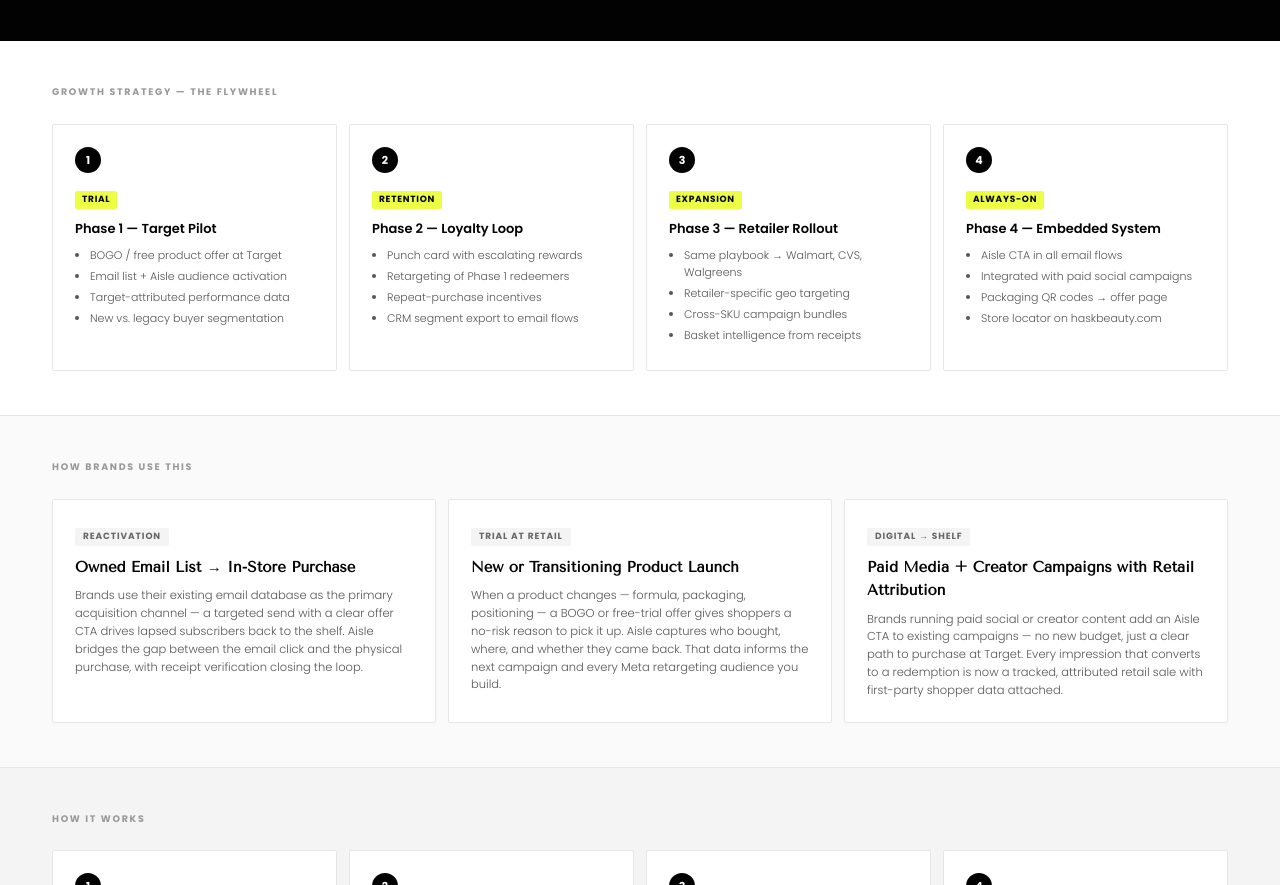
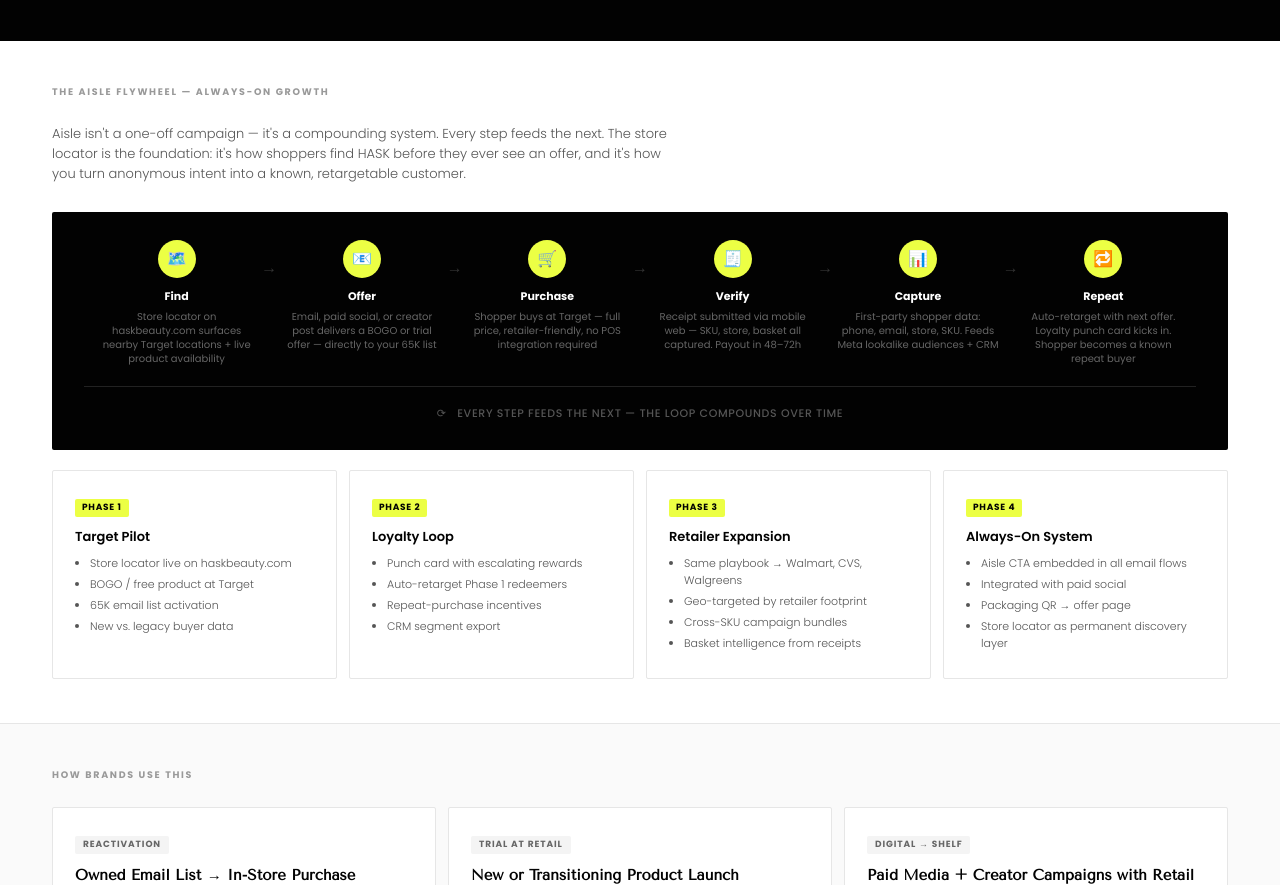
Before and after one commit to roko-boy/hask-one-pager, a plain HTML site: page index.html in a window 1280 px wide. Shown: the part 2499-3384 px from the top of the page. Drawn offline with nearby package versions, Linux system fonts and the light colour scheme.

Commit message:
Flywheel as centerpiece with store locator as Step 1

```diff
--- a/index.html
+++ b/index.html
@@ -644,52 +644,102 @@
   </div>
 </div>
 
-<!-- Flywheel Phases -->
+<!-- Flywheel — Centerpiece -->
 <div class="section" style="background:#fff; border-bottom:1px solid var(--gray-mid);">
-  <div class="section-label">Growth Strategy — The Flywheel</div>
-  <div class="phases">
+  <div class="section-label">The Aisle Flywheel — Always-On Growth</div>
+  <p style="font-size:13px;color:var(--gray-text);max-width:620px;margin-bottom:28px;font-weight:300;">Aisle isn't a one-off campaign — it's a compounding system. Every step feeds the next. The store locator is the foundation: it's how shoppers find HASK before they ever see an offer, and it's how you turn anonymous intent into a known, retargetable customer.</p>
+
+  <!-- Flywheel Loop -->
+  <div style="background:var(--black);border-radius:2px;padding:28px 32px;margin-bottom:20px;">
+    <div style="display:grid;grid-template-columns:repeat(6,1fr);gap:0;align-items:stretch;">
+
+      <div style="text-align:center;padding:0 12px;position:relative;">
+        <div style="width:38px;height:38px;background:var(--accent);border-radius:50%;display:flex;align-items:center;justify-content:center;margin:0 auto 10px;font-size:16px;">🗺️</div>
+        <div style="font-size:11px;font-weight:700;color:var(--white);margin-bottom:4px;">Find</div>
+        <div style="font-size:10px;color:#666;line-height:1.4;">Store locator on haskbeauty.com surfaces nearby Target locations + live product availability</div>
+        <div style="position:absolute;right:-8px;top:16px;color:#333;font-size:16px;">→</div>
+      </div>
+
+      <div style="text-align:center;padding:0 12px;position:relative;">
+        <div style="width:38px;height:38px;background:var(--accent);border-radius:50%;display:flex;align-items:center;justify-content:center;margin:0 auto 10px;font-size:16px;">📧</div>
+        <div style="font-size:11px;font-weight:700;color:var(--white);margin-bottom:4px;">Offer</div>
+        <div style="font-size:10px;color:#666;line-height:1.4;">Email, paid social, or creator post delivers a BOGO or trial offer — directly to your 65K list</div>
+        <div style="position:absolute;right:-8px;top:16px;color:#333;font-size:16px;">→</div>
+      </div>
+
+      <div style="text-align:center;padding:0 12px;position:relative;">
+        <div style="width:38px;height:38px;background:var(--accent);border-radius:50%;display:flex;align-items:center;justify-content:center;margin:0 auto 10px;font-size:16px;">🛒</div>
+        <div style="font-size:11px;font-weight:700;color:var(--white);margin-bottom:4px;">Purchase</div>
+        <div style="font-size:10px;color:#666;line-height:1.4;">Shopper buys at Target — full price, retailer-friendly, no POS integration required</div>
+        <div style="position:absolute;right:-8px;top:16px;color:#333;font-size:16px;">→</div>
+      </div>
+
+      <div style="text-align:center;padding:0 12px;position:relative;">
+        <div style="width:38px;height:38px;background:var(--accent);border-radius:50%;display:flex;align-items:center;justify-content:center;margin:0 auto 10px;font-size:16px;">🧾</div>
+        <div style="font-size:11px;font-weight:700;color:var(--white);margin-bottom:4px;">Verify</div>
+        <div style="font-size:10px;color:#666;line-height:1.4;">Receipt submitted via mobile web — SKU, store, basket all captured. Payout in 48–72h</div>
+        <div style="position:absolute;right:-8px;top:16px;color:#333;font-size:16px;">→</div>
+      </div>
+
+      <div style="text-align:center;padding:0 12px;position:relative;">
+        <div style="width:38px;height:38px;background:var(--accent);border-radius:50%;display:flex;align-items:center;justify-content:center;margin:0 auto 10px;font-size:16px;">📊</div>
+        <div style="font-size:11px;font-weight:700;color:var(--white);margin-bottom:4px;">Capture</div>
+        <div style="font-size:10px;color:#666;line-height:1.4;">First-party shopper data: phone, email, store, SKU. Feeds Meta lookalike audiences + CRM</div>
+        <div style="position:absolute;right:-8px;top:16px;color:#333;font-size:16px;">→</div>
+      </div>
+
+      <div style="text-align:center;padding:0 12px;">
+        <div style="width:38px;height:38px;background:var(--accent);border-radius:50%;display:flex;align-items:center;justify-content:center;margin:0 auto 10px;font-size:16px;">🔁</div>
+        <div style="font-size:11px;font-weight:700;color:var(--white);margin-bottom:4px;">Repeat</div>
+        <div style="font-size:10px;color:#666;line-height:1.4;">Auto-retarget with next offer. Loyalty punch card kicks in. Shopper becomes a known repeat buyer</div>
+      </div>
+
+    </div>
+    <div style="margin-top:20px;padding-top:18px;border-top:1px solid #222;text-align:center;font-size:11px;color:#555;font-weight:500;letter-spacing:0.06em;">
+      ⟳ &nbsp; EVERY STEP FEEDS THE NEXT — THE LOOP COMPOUNDS OVER TIME
+    </div>
+  </div>
+
+  <!-- Phase cards below -->
+  <div style="display:grid;grid-template-columns:repeat(4,1fr);gap:12px;margin-top:8px;">
     <div class="phase">
-      <div class="phase-num">1</div>
-      <span class="phase-tag">Trial</span>
-      <h4>Phase 1 — Target Pilot</h4>
+      <span class="phase-tag">Phase 1</span>
+      <h4>Target Pilot</h4>
       <ul>
-        <li>BOGO / free product offer at Target</li>
-        <li>Email list + Aisle audience activation</li>
-        <li>Target-attributed performance data</li>
-        <li>New vs. legacy buyer segmentation</li>
+        <li>Store locator live on haskbeauty.com</li>
+        <li>BOGO / free product at Target</li>
+        <li>65K email list activation</li>
+        <li>New vs. legacy buyer data</li>
       </ul>
     </div>
     <div class="phase">
-      <div class="phase-num">2</div>
-      <span class="phase-tag">Retention</span>
-      <h4>Phase 2 — Loyalty Loop</h4>
+      <span class="phase-tag">Phase 2</span>
+      <h4>Loyalty Loop</h4>
       <ul>
         <li>Punch card with escalating rewards</li>
-        <li>Retargeting of Phase 1 redeemers</li>
+        <li>Auto-retarget Phase 1 redeemers</li>
         <li>Repeat-purchase incentives</li>
-        <li>CRM segment export to email flows</li>
+        <li>CRM segment export</li>
       </ul>
     </div>
     <div class="phase">
-      <div class="phase-num">3</div>
-      <span class="phase-tag">Expansion</span>
-      <h4>Phase 3 — Retailer Rollout</h4>
+      <span class="phase-tag">Phase 3</span>
+      <h4>Retailer Expansion</h4>
       <ul>
         <li>Same playbook → Walmart, CVS, Walgreens</li>
-        <li>Retailer-specific geo targeting</li>
+        <li>Geo-targeted by retailer footprint</li>
         <li>Cross-SKU campaign bundles</li>
         <li>Basket intelligence from receipts</li>
       </ul>
     </div>
     <div class="phase">
-      <div class="phase-num">4</div>
-      <span class="phase-tag">Always-On</span>
-      <h4>Phase 4 — Embedded System</h4>
+      <span class="phase-tag">Phase 4</span>
+      <h4>Always-On System</h4>
       <ul>
-        <li>Aisle CTA in all email flows</li>
-        <li>Integrated with paid social campaigns</li>
-        <li>Packaging QR codes → offer page</li>
-        <li>Store locator on haskbeauty.com</li>
+        <li>Aisle CTA embedded in all email flows</li>
+        <li>Integrated with paid social</li>
+        <li>Packaging QR → offer page</li>
+        <li>Store locator as permanent discovery layer</li>
       </ul>
     </div>
   </div>
```
